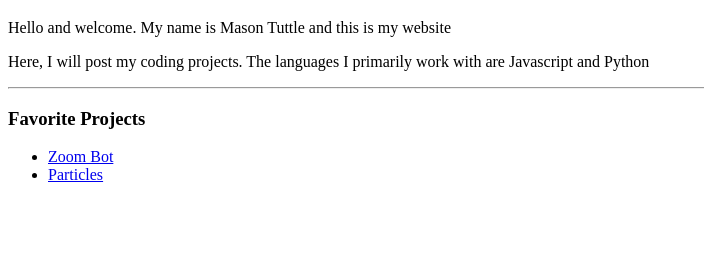
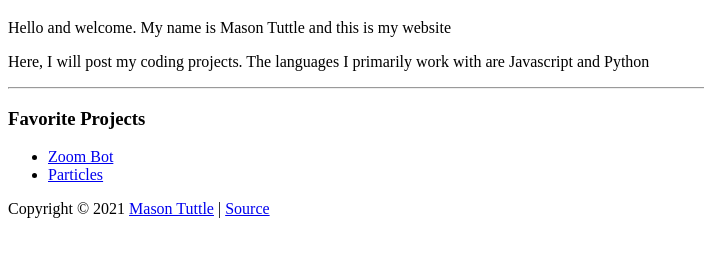
Before and after one commit to Skiffy106/Skiffy106.github.io, a plain HTML site: page index.html in a window 1280 px wide. Shown: the part 61-318 px from the top of the page, without its empty margins (0-704 px from the left). Drawn offline with Linux system fonts and the light colour scheme.

Commit message:
Added footer

```diff
--- a/index.html
+++ b/index.html
@@ -16,5 +16,10 @@
         <li><a href="#">Zoom Bot</a></li>
         <li><a href="#">Particles</a></li>
     </ul>
+    <footer>
+        Copyright © 2021
+        <a href="#">Mason Tuttle</a> |
+        <a href="https://github.com/skiffy106/skiffy106.github.io">Source</a>
+    </footer>
 </body>
 </html>
```
